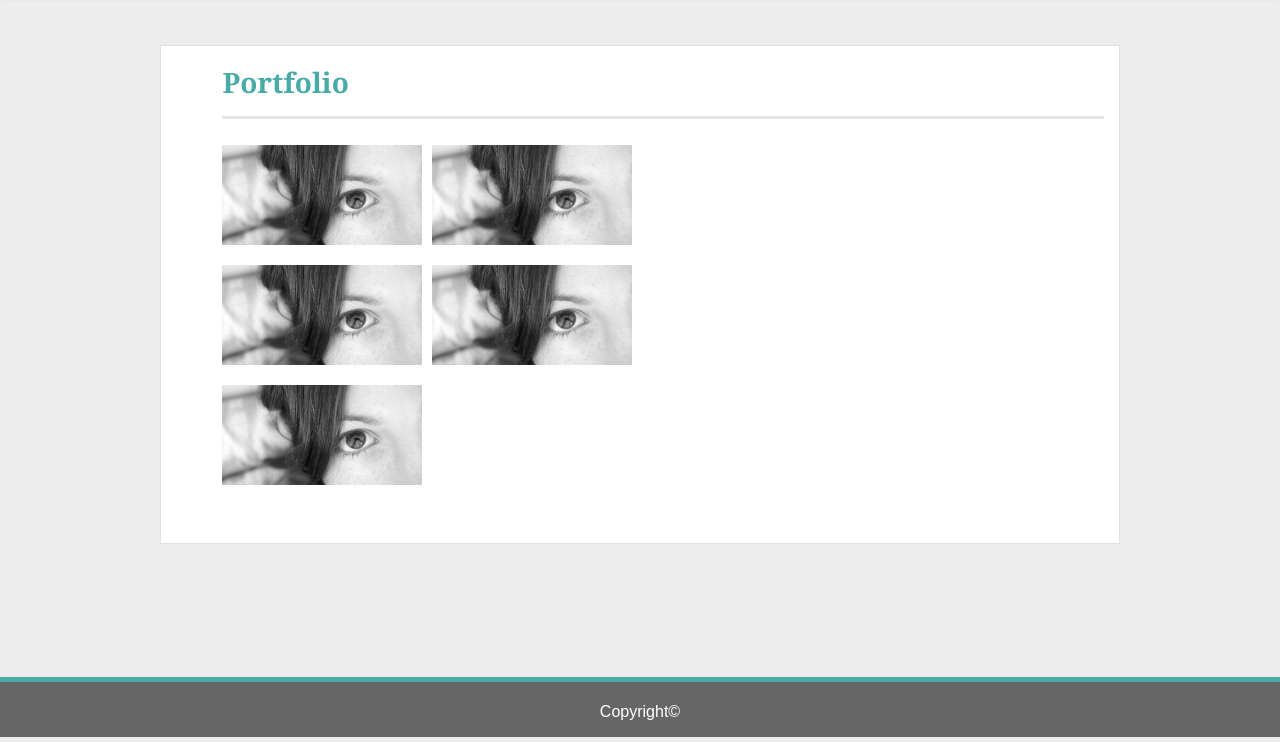
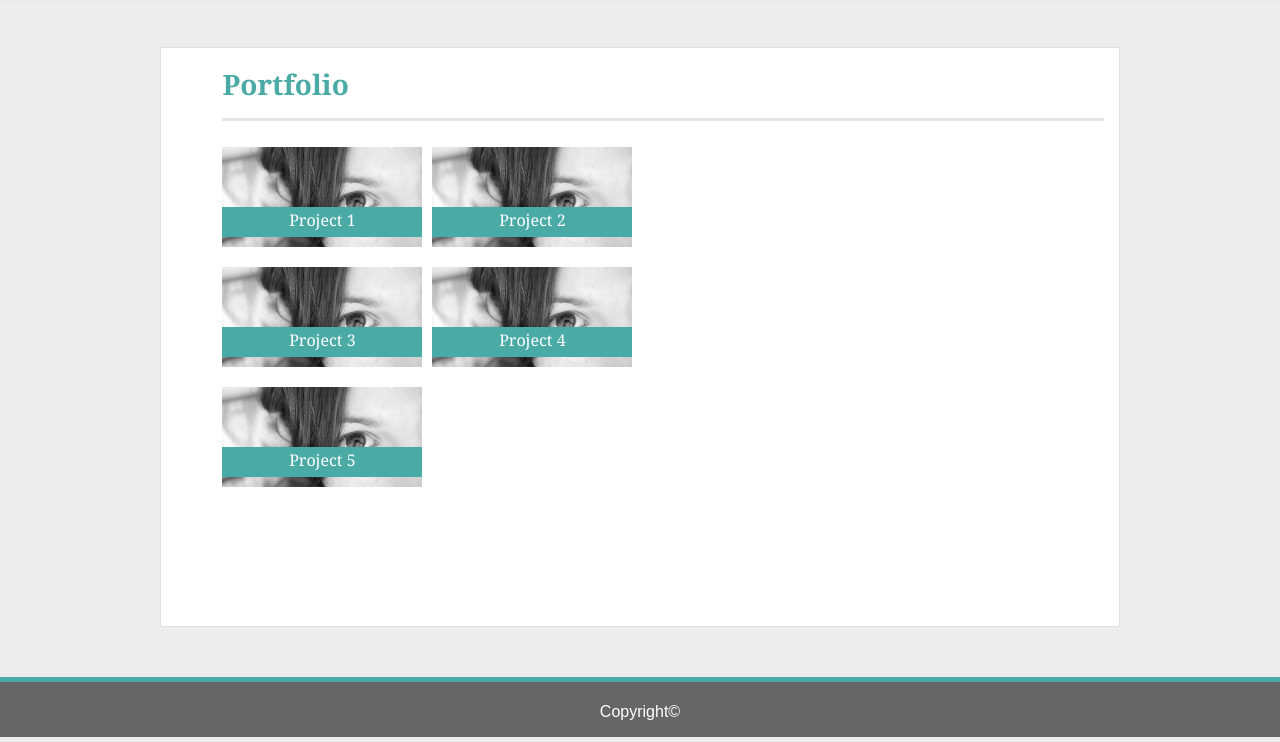
Before and after one commit to xlmnope/Basic-Portfolio, a plain HTML site: page portfolio.html in a window 1280 px wide. Shown: the part 63-805 px from the top of the page. Drawn offline with nearby package versions, Linux system fonts and the light colour scheme.

Commit message:
porfolio labels and fixed sticky footer

```diff
--- a/assets/css/style.css
+++ b/assets/css/style.css
@@ -4,10 +4,12 @@
 }
 
 body {
+  height: 100vh;
   background-color: #ededed;
   font-family: 'Arial', 'Helvetica Neue', Helvetica, sans-serif;
   color: #777777;
-
+  display: flex;
+  flex-direction: column;
 }
 
 hr {
@@ -29,9 +31,16 @@ h3 {
   padding-left: 5%;
 }
 
+h4 {
+  font-family: 'Georgia', Times, 'Times New Roman', serif;
+  font-size: 1em;
+}
+
 .about {
   border-color: #dddddd;
   overflow: auto;
+  flex: 1 0 auto;
+  margin: 50px auto;
 }
 
 .abouttext {
@@ -53,19 +62,31 @@ h3 {
   margin: 10px 10px 10px 0px;
   height: 100px;
 }
+.label1 {
+  position: relative;
+}
+.label {
+  position: absolute;
+  bottom: 20px;
+  height: 30px;
+  width: 200px;
+  background-color: #4aaaa5;
+  padding: 4px 0px;
+  text-align: center;
+ }
+
 .btn-primary {
   background-color:  #4aaaa5;
   color: white;
   border-color: #4aaaa5;
 }
 .footer {
-  position: absolute;
-  bottom: 0;
-  width: 100%;
-  height: 60px;
-  line-height: 60px;
-  background-color: #666666;
-  border-top: 5px solid #4aaaa5;
+  flex-shrink: 0;
+    width: 100%;
+    height: 60px;
+    line-height: 60px;
+    background-color: #666666;
+    border-top: 5px solid #4aaaa5;
 }
 
 .margin5 {
--- a/portfolio.html
+++ b/portfolio.html
@@ -18,7 +18,8 @@
 
       <nav class="navbar navbar-expand-sm navbar-light p-0">
         <a class="navbar-brand text-white" href="index.html">Lisa Giroud</a>
-          <button class="navbar-toggler" type="button" data-toggle="collapse" data-target="#navbarNavAltMarkup" aria-controls="navbarNavAltMarkup" aria-expanded="false" aria-label="Toggle navigation">
+        <button class="navbar-toggler" type="button" data-toggle="collapse" data-target="#navbarNavAltMarkup"
+          aria-controls="navbarNavAltMarkup" aria-expanded="false" aria-label="Toggle navigation">
           <span class="navbar-toggler-icon"></span>
         </button>
         <div class="collapse navbar-collapse justify-content-end" id="navbarNavAltMarkup">
@@ -31,21 +32,46 @@
       </nav>
     </div>
   </div>
-<br><br>
   <div class="about container bg-white w-75 border">
 
     <h3>Portfolio</h3>
     <hr>
     <div class="margin5 row">
-   <img src="assets/images/400_200.jpeg" class="portthumb">
-   <img src="assets/images/400_200.jpeg" class="portthumb">
+      <div class="label1">
+        <div class="label text-white">
+            <h4>Project 1</h4>
+        </div>
+        <img src="assets/images/400_200.jpeg" href="#" class="portthumb">
+
+      </div>
+      <div class="label1">
+        <div class="label text-white">
+            <h4>Project 2</h4>
+        </div>
+        <img src="assets/images/400_200.jpeg" href="#" class="portthumb">
+      </div>
     </div>
     <div class="margin5 row">
-   <img src="assets/images/400_200.jpeg" class="portthumb">
-   <img src="assets/images/400_200.jpeg" class="portthumb">
+      <div class="label1">
+          <div class="label text-white">
+              <h4>Project 3</h4>
+          </div>
+        <img src="assets/images/400_200.jpeg" href="#" class="portthumb">
+      </div>
+      <div class="label1">
+          <div class="label text-white">
+            <h4>Project 4</h4>
+          </div>
+        <img src="assets/images/400_200.jpeg" href="#" class="portthumb">
+      </div>
     </div>
       <div class="margin5 row">
-   <img src="assets/images/400_200.jpeg" class="portthumb">
+          <div class="label1">
+              <div class="label text-white align-baseline">
+                <h4>Project 5</h4>
+              </div>
+        <img src="assets/images/400_200.jpeg" href="#" class="portthumb">
+      </div>
       </div>
       <br><br>
     </div>
```
Also changed, not shown: contact.html (+0 -2 lines), index.html (+1 -1 lines). Lines whose indentation alone changed are shown as unchanged.
